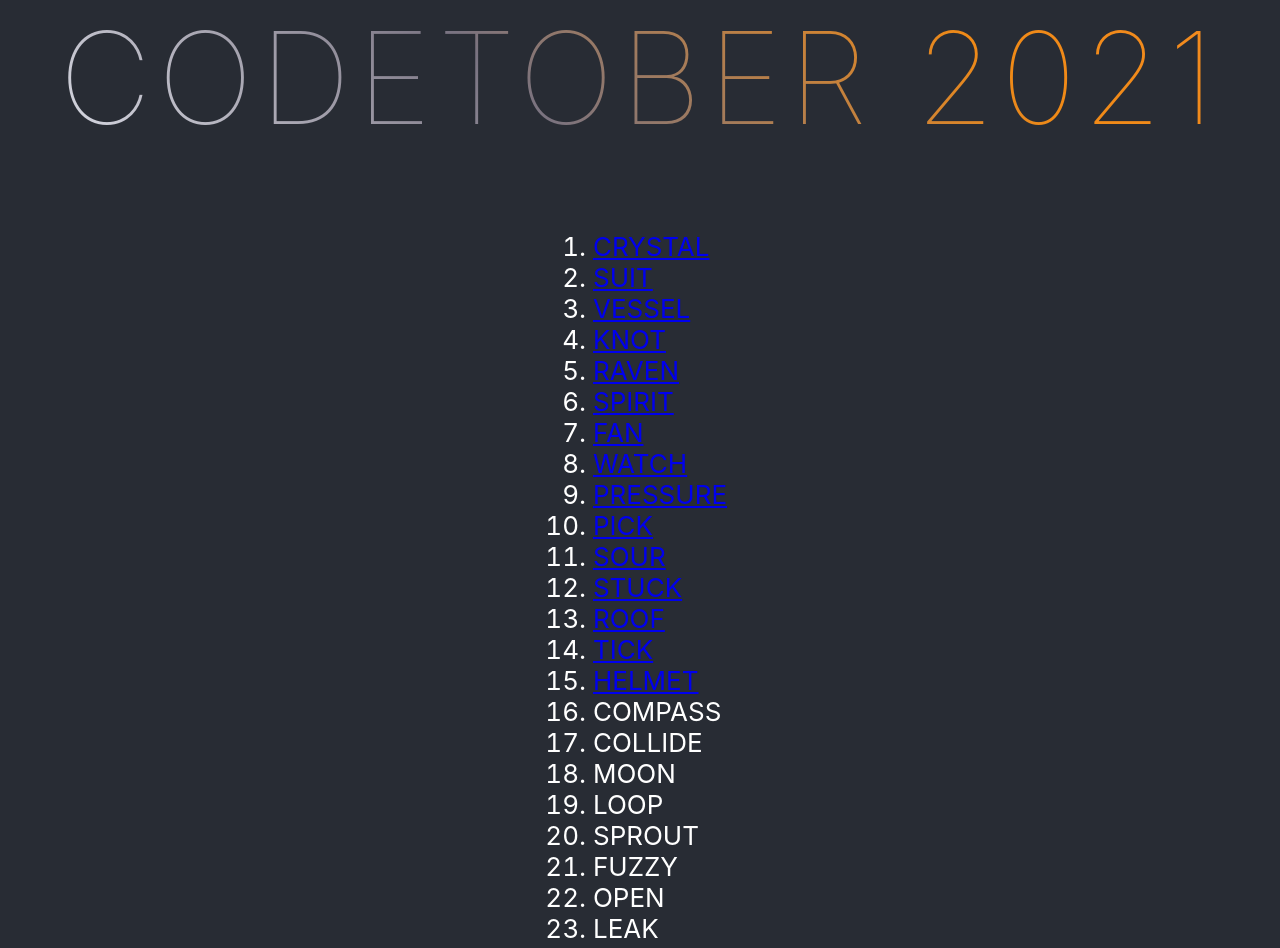
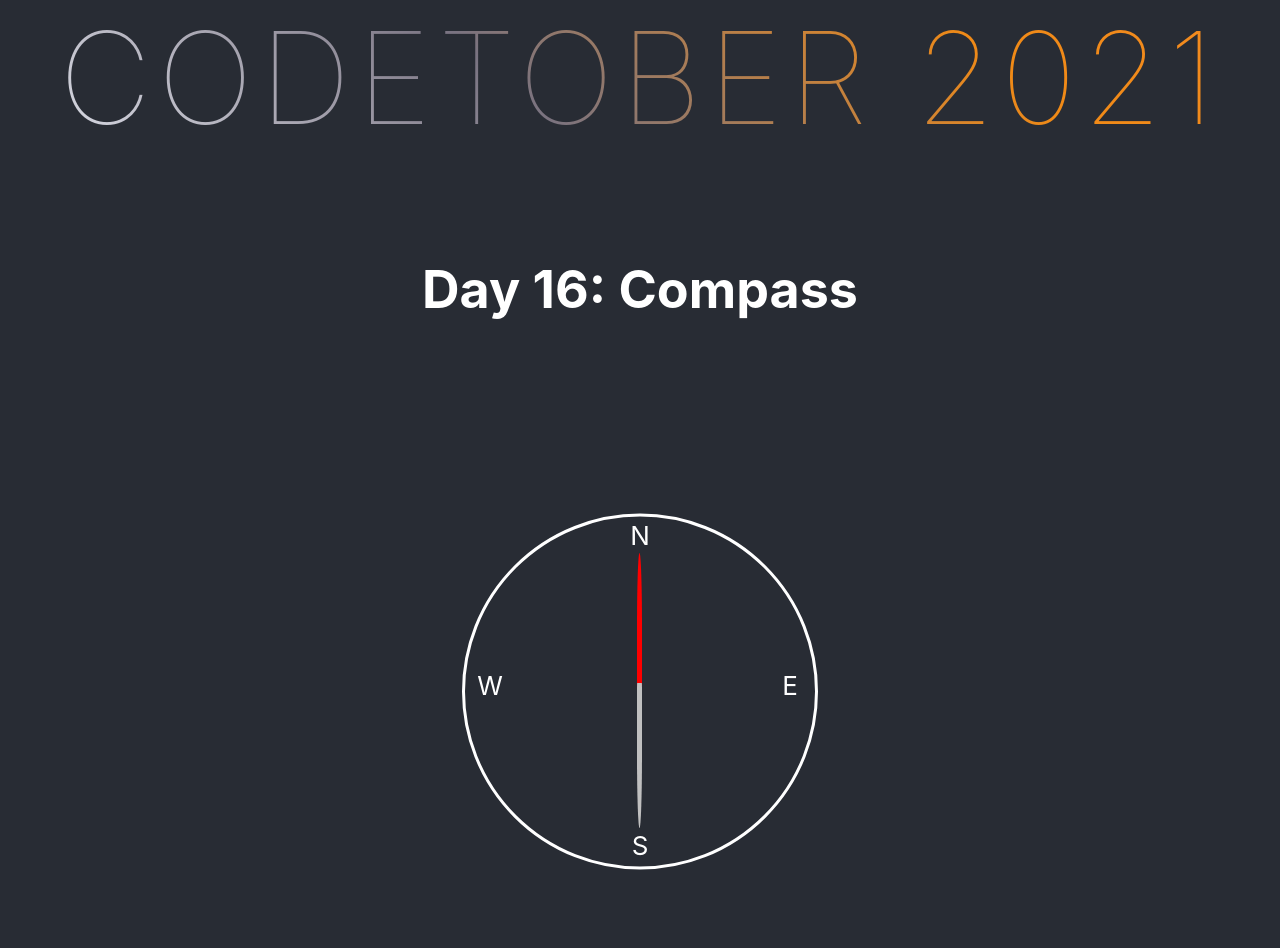
Before and after one commit to yimwk/codetober-2021, a React (Create React App) app: page /#/compass in a window 1280 px wide. Shown: the top 948 px of the page. Built offline with nearby package versions, Linux system fonts and the light colour scheme; what google-maps-react would draw is missing.

Commit message:
feat: day 16 - compass

```diff
--- a/src/App.js
+++ b/src/App.js
@@ -21,6 +21,7 @@ import Stuck from "./pages/Stuck/Stuck"
 import Roof from "./pages/Roof/Roof"
 import Tick from "./pages/Tick/Tick"
 import Helmet from "./pages/Helmet/Helmet"
+import Compass from "./pages/Compass/Compass"
 
 function App() {
 
@@ -87,7 +88,7 @@ function App() {
     },
     {
       "title": "COMPASS",
-      "url": ""
+      "url": "/compass"
     },
     {
       "title": "COLLIDE",
@@ -202,6 +203,9 @@ function App() {
             <Route path="/helmet">
               <Helmet/>
             </Route>
+            <Route path="/compass">
+              <Compass/>
+            </Route>
             <Route path="/">
               <ol>
               {prompts.map(prompt => {
--- /dev/null
+++ b/src/pages/Compass/Compass.css
@@ -0,0 +1,56 @@
+.compass {
+    height: 600px;
+    display: flex;
+    align-items: center;
+    justify-content: center;
+}
+
+.compass-hand {
+    position: absolute;
+    width: 5px;
+    height: 145px;
+    border-bottom-left-radius: 10%;
+    border-bottom-right-radius: 10%;
+    border-top-left-radius: 100%;
+    border-top-right-radius: 100%;
+}
+
+.compass-red-hand {
+    background-color: red;
+    transform: translate(0px, -30px);
+}
+
+.compass-silver-hand {
+    background-color: silver;
+    transform: translate(0px, 100px) rotate(180deg);
+}
+
+.compass-border {
+    position: absolute;
+    width: 350px;
+    height: 350px;
+    border-radius: 50%;
+    border-style: solid;
+    border-color: white;
+    transform: translate(0%, 10%);
+}
+
+.compass-north {
+    position: absolute;
+    transform: translate(0px, -120px);
+}
+
+.compass-south {
+    position: absolute;
+    transform: translate(0px, 190px);
+}
+
+.compass-east {
+    position: absolute;
+    transform: translate(150px, 30px);
+}
+
+.compass-west {
+    position: absolute;
+    transform: translate(-150px, 30px);
+}
--- /dev/null
+++ b/src/pages/Compass/Compass.js
@@ -0,0 +1,20 @@
+import './Compass.css';
+import React from 'react';
+
+class Compass extends React.Component {
+    render() {
+        return <><h1>Day 16: Compass</h1>
+            <div className="compass">
+                <div className="compass-border"></div>
+                <div className="compass-hand compass-red-hand"></div>
+                <div className="compass-hand compass-silver-hand"></div>
+                <div className="compass-north">N</div>
+                <div className="compass-south">S</div>
+                <div className="compass-east">E</div>
+                <div className="compass-west">W</div>
+            </div>
+        </>
+    }
+}
+
+export default Compass;
```
